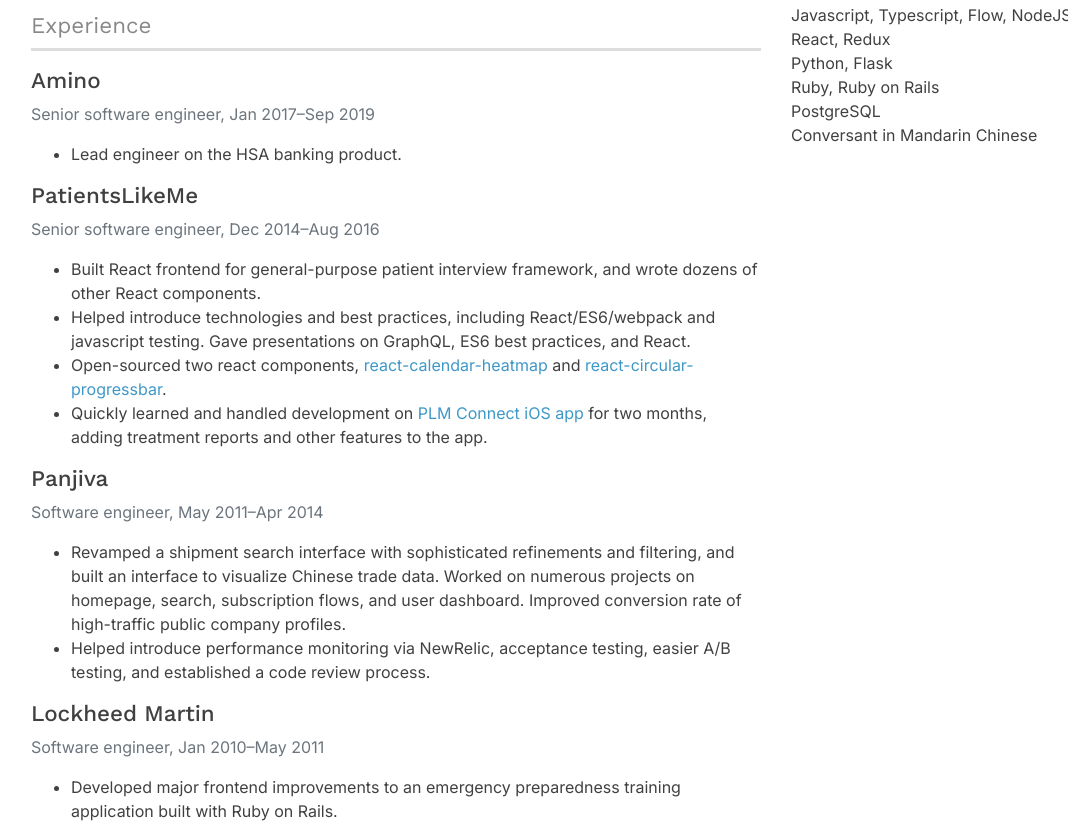
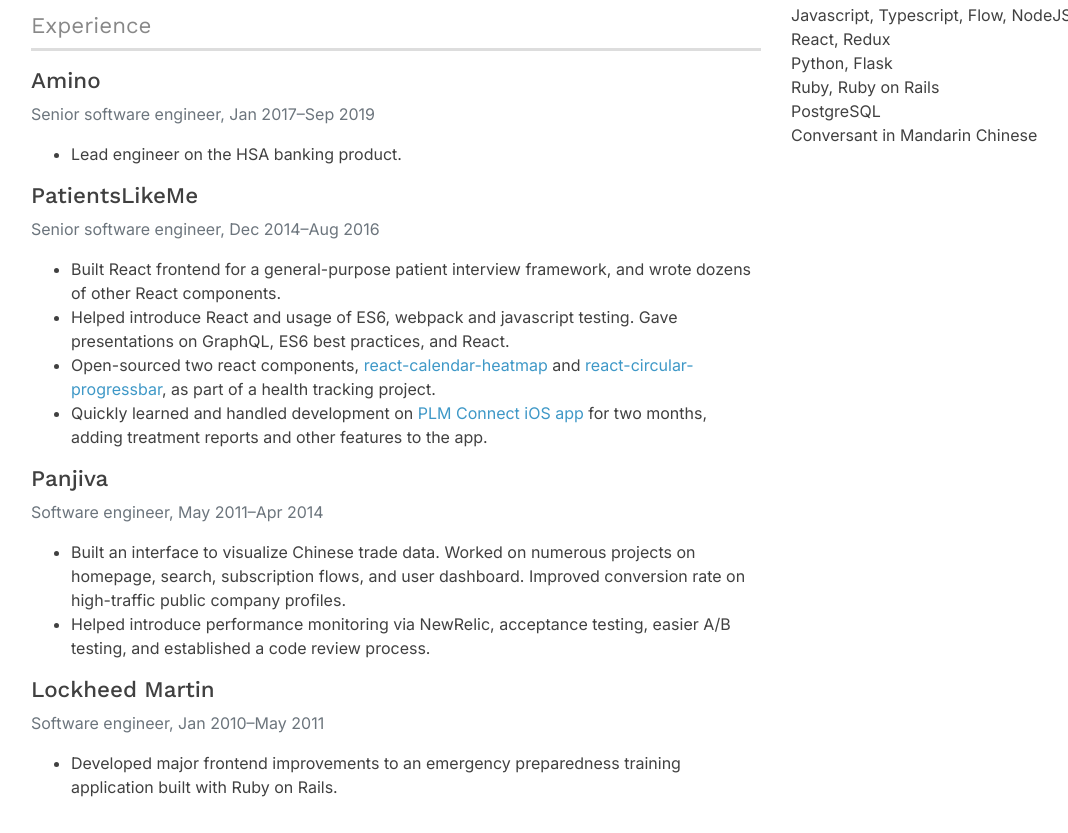
Before and after one commit to kevinsqi/kevinsqi.github.io, a Gatsby site: page /resume in a window 1280 px wide. Shown: the part 574-1407 px from the top of the page, without its empty margins (54-1122 px from the left). Built offline with nearby package versions, Linux system fonts and the light colour scheme; Gatsby itself is replaced by a stand-in of ours.

Commit message:
tweak experience copy

```diff
--- a/src/pages/resume.js
+++ b/src/pages/resume.js
@@ -85,17 +85,18 @@ function ExperienceSection(props) {
       >
         <ul>
           <li>
-            Built React frontend for general-purpose patient interview framework, and wrote dozens
+            Built React frontend for a general-purpose patient interview framework, and wrote dozens
             of other React components.
           </li>
           <li>
-            Helped introduce technologies and best practices, including React/ES6/webpack and
-            javascript testing. Gave presentations on GraphQL, ES6 best practices, and React.
+            Helped introduce React and usage of ES6, webpack and javascript testing. Gave
+            presentations on GraphQL, ES6 best practices, and React.
           </li>
           <li>
             Open-sourced two react components,{' '}
             <a href={PROJECTS.react_calendar_heatmap.github}>react-calendar-heatmap</a> and{' '}
-            <a href={PROJECTS.react_circular_progressbar.github}>react-circular-progressbar</a>.
+            <a href={PROJECTS.react_circular_progressbar.github}>react-circular-progressbar</a>, as
+            part of a health tracking project.
           </li>
           <li>
             Quickly learned and handled development on{' '}
@@ -108,9 +109,8 @@ function ExperienceSection(props) {
       <Job name="Panjiva" position="Software engineer" startDate="May 2011" endDate="Apr 2014">
         <ul>
           <li>
-            Revamped a shipment search interface with sophisticated refinements and filtering, and
-            built an interface to visualize Chinese trade data. Worked on numerous projects on
-            homepage, search, subscription flows, and user dashboard. Improved conversion rate of
+            Built an interface to visualize Chinese trade data. Worked on numerous projects on
+            homepage, search, subscription flows, and user dashboard. Improved conversion rate on
             high-traffic public company profiles.
           </li>
           <li>
```
